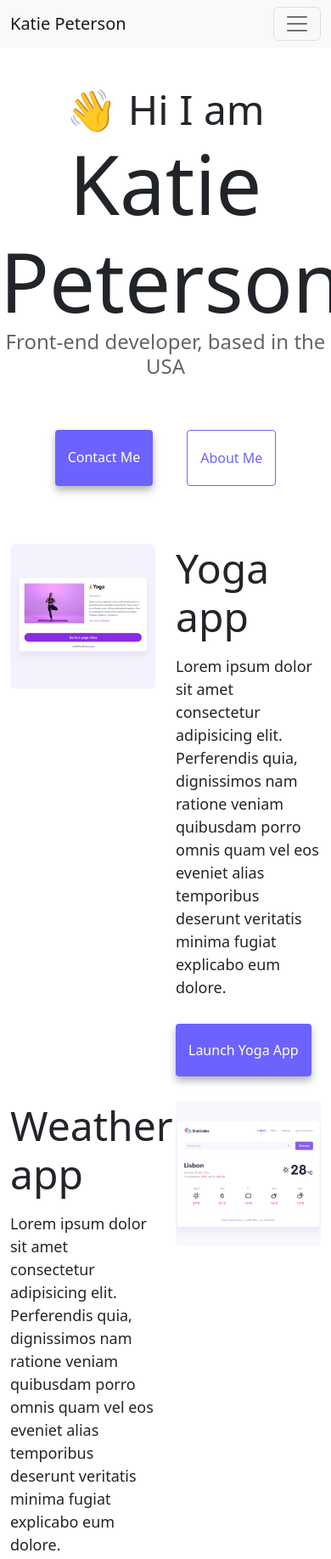
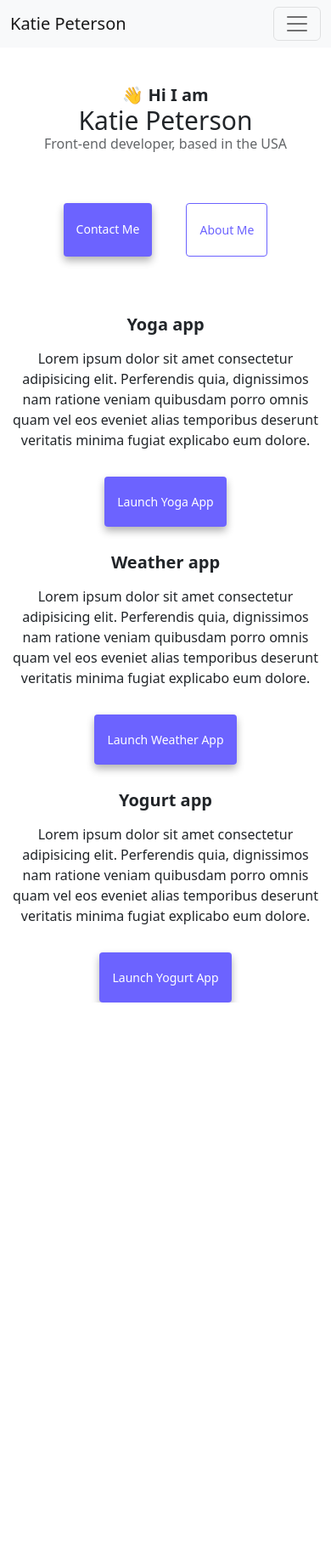
Before and after one commit to kspeterson/project-practice, a plain HTML site: page index.html in a window 390 px wide. Shown: the top 1835 px of the page at 85% size. After the commit the page ends 1180 px from the top, so only its background shows below. Drawn offline with nearby package versions, Linux system fonts and the light colour scheme.

Commit message:
Added SEO responsiveness and updated for mobile use

```diff
--- a/index.html
+++ b/index.html
@@ -4,7 +4,11 @@
     <meta charset="UTF-8" />
     <meta http-equiv="X-UA-Compatible" content="IE=edge" />
     <meta name="viewport" content="width=device-width, initial-scale=1.0" />
-    <title>Katie Peterson</title>
+    <title>Katie Peterson - Front end developer</title>
+    <meta
+      name="description"
+      content="Katie is a front-end developer based in the USA. Check out her website for more details!"
+    />
     <link
       href="https://cdn.jsdelivr.net/npm/bootstrap@5.2.0-beta1/dist/css/bootstrap.min.css"
       rel="stylesheet"
@@ -54,15 +58,23 @@
     <h1 class="text-center">Katie Peterson</h1>
     <h3 class="text-center">Front-end developer, based in the USA</h3>
     <div class="navigation-links mb-5">
-      <a href="about.html#contact" class="primary-link">Contact me</a>
-      <a href="about.html" class="secondary-link">About me</a>
+      <a href="about.html#contact" class="primary-link" title="Get in touch"
+        >Contact me</a
+      >
+      <a href="about.html" class="secondary-link" title="Learn more"
+        >About me</a
+      >
     </div>
     <div class="container">
       <div class="row">
-        <div class="col-6">
-          <img src="images/yoga.png" class="img-fluid rounded" />
+        <div class="col-6 d-none d-sm-block">
+          <img
+            src="images/yoga.png"
+            class="img-fluid rounded"
+            alt="Screenshot of Yoga app"
+          />
         </div>
-        <div class="col-6">
+        <div class="col-sm-6 text-center">
           <h2 class="mb-3">Yoga app</h2>
           <p>
             Lorem ipsum dolor sit amet consectetur adipisicing elit. Perferendis
@@ -76,7 +88,7 @@
         </div>
       </div>
       <div class="row mt-5">
-        <div class="col-6">
+        <div class="col-sm-6 text-center">
           <h2 class="mb-3">Weather app</h2>
           <p>
             Lorem ipsum dolor sit amet consectetur adipisicing elit. Perferendis
@@ -88,15 +100,23 @@
             <a href="#" class="primary-link">Launch Weather App</a>
           </div>
         </div>
-        <div class="col-6">
-          <img src="images/weather.png" class="img-fluid rounded" />
+        <div class="col-6 d-none d-sm-block">
+          <img
+            src="images/weather.png"
+            class="img-fluid rounded"
+            alt="Screenshot of weather app"
+          />
         </div>
       </div>
       <div class="row mt-5">
-        <div class="col-6">
-          <img src="images/yogurt.png" class="img-fluid rounded" />
+        <div class="col-6 d-none d-sm-block">
+          <img
+            src="images/yogurt.png"
+            class="img-fluid rounded"
+            alt="Screenshot of Yogurt app"
+          />
         </div>
-        <div class="col-6">
+        <div class="col-sm-6 text-center">
           <h2 class="mb-3">Yogurt app</h2>
           <p>
             Lorem ipsum dolor sit amet consectetur adipisicing elit. Perferendis
@@ -105,7 +125,7 @@
             explicabo eum dolore.
           </p>
           <div class="mt-5">
-            <a href="#" class="primary-link">Launch Weather App</a>
+            <a href="#" class="primary-link">Launch Yogurt App</a>
           </div>
         </div>
       </div>
--- a/styles.css
+++ b/styles.css
@@ -86,3 +86,34 @@ p {
 .email-link:hover {
   text-decoration: underline;
 }
+
+@media (max-width: 700px) {
+  h1 {
+    font-size: 48px;
+  }
+  h2 {
+    font-size: 36px;
+    font-weight: bold;
+  }
+  h3 {
+    font-size: 22px;
+  }
+}
+
+@media (max-width: 400px) {
+  h1 {
+    font-size: 30px;
+  }
+  h2,
+  .email-link {
+    font-size: 20px;
+  }
+  h3,
+  p {
+    font-size: 16px;
+  }
+  .primary-link,
+  .secondary-link {
+    font-size: 14px;
+  }
+}
```
Also changed, not shown: about.html (+21 -5 lines).
